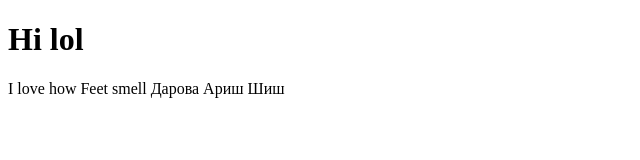
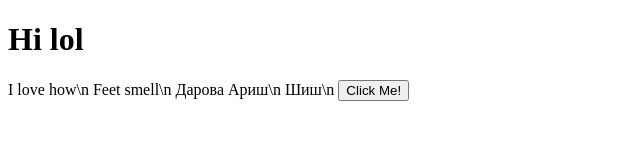
Before and after one commit to Endmind/Endmind.github.io, a plain HTML site: page index.html in a window 1280 px wide. Shown: the whole page, without its empty margins (0-640 px from the left). Drawn offline with Linux system fonts and the light colour scheme.

Commit message:
Update index.html

```diff
--- a/index.html
+++ b/index.html
@@ -2,91 +2,13 @@
 <html>
 <body>
 <h1>Hi lol</h1>
-<p>I love how
-
-
-
-
-
-
-
-
-
-
-
-
-
-
-
-
-
-
-
-
-
-
-
-
-
-
-
-
-
-
-
-
-
-
-
-
-
-Feet smell
-
-
-
-
-
-
-
-
-
-
-
-
-
-
-
-
-
-
-
-
-
-
-
-
-
-
-
-
-
-
-
-
-
-
-
-Дарова Ариш
-
-
-
-
-
-
-
-
-
-
-Шиш</p>
+<p>I love how\n
+Feet smell\n
+Дарова Ариш\n
+Шиш\n
+<a href="https://www.youtube.com/watch?v=dQw4w9WgXcQ">
+    <button>Click Me!</button>
+</a>
+</p>
 </body>
 </html>
```
